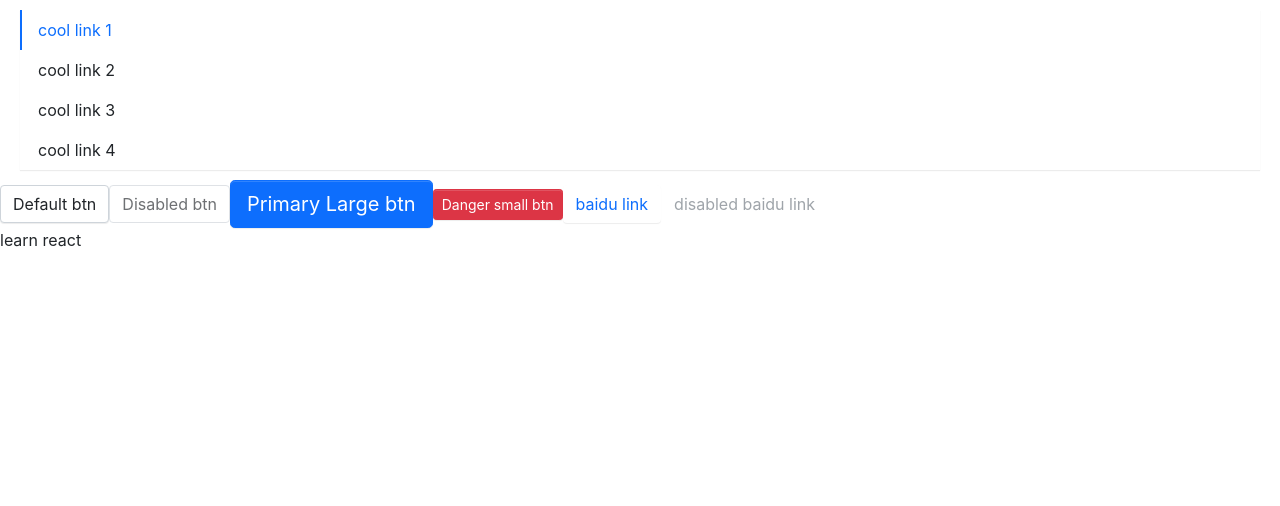
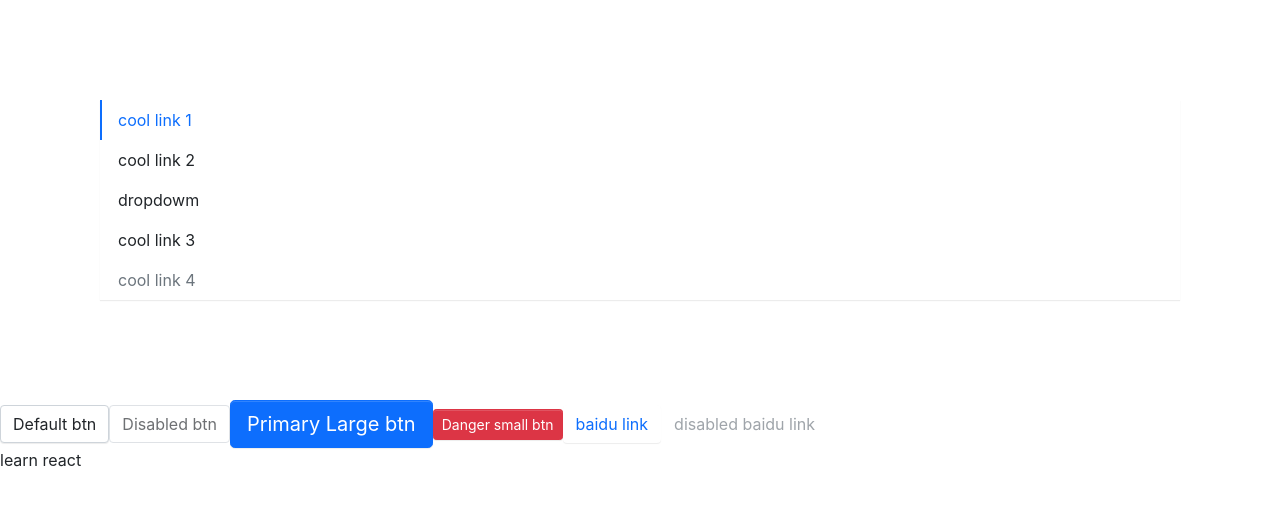
Before and after one commit to okkjoo/my-antd, a React (Create React App) app: page / in a window 1280 px wide. Shown: the top 506 px of the page. Built offline with nearby package versions, Linux system fonts and the light colour scheme.

Commit message:
[feat]: subMenu 下拉/展开

```diff
--- a/src/App.tsx
+++ b/src/App.tsx
@@ -5,7 +5,7 @@ import Button, {
 } from './components/Button/button'
 import Menu from './components/Menu/menu'
 import MenuItem from './components/Menu/menuItem'
-
+import SubMenu from './components/Menu/subMenu'
 function App() {
   return (
     <div className='App'>
@@ -15,12 +15,14 @@ function App() {
           onSelect={(index) => alert(index)}
           mode='vertical'
         >
-          <MenuItem index={0} disabled>
-            cool link 1
-          </MenuItem>
-          <MenuItem index={1}>cool link 2</MenuItem>
-          <MenuItem index={2}>cool link 3</MenuItem>
-          <MenuItem index={3}>cool link 4</MenuItem>
+          <MenuItem>cool link 1</MenuItem>
+          <MenuItem>cool link 2</MenuItem>
+          <SubMenu title='dropdowm'>
+            <MenuItem>dropdwom1</MenuItem>
+            <MenuItem>d2</MenuItem>
+          </SubMenu>
+          <MenuItem>cool link 3</MenuItem>
+          <MenuItem disabled>cool link 4</MenuItem>
         </Menu>
         {/* <h1>Hello</h1>
         <h2>Hello</h2>
--- a/src/components/Menu/_style.scss
+++ b/src/components/Menu/_style.scss
@@ -1,12 +1,12 @@
 .zhou-menu {
+  margin: 100px; //**方便观察效果
   display: flex;
   flex-wrap: wrap;
   padding-left: 0;
-  margin-bottom: 30px; //*
   list-style: none;
   border-bottom: $menu-border-width solid $menu-border-color;
   box-shadow: $menu-box-shadow;
-  .menu-item {
+  > .menu-item {
     padding: $menu-item-padding-y $menu-item-padding-x;
     cursor: pointer;
     transition: $menu-transition;
@@ -27,14 +27,71 @@
         $menu-item-active-color;
     }
   }
+  .submenu-item {
+    position: relative;
+    .submenu-title {
+      display: flex;
+      align-items: center;
+    }
+    .arrow-icon {
+      transition: transfrom 0.25s ease-in-out;
+      margin-left: 3px;
+    }
+    &:hover {
+      .arrow-icon {
+        transform: rotate(180deg);
+      }
+    }
+  }
+  .is-vertical {
+    .arrow-icon {
+      transform: rotate(0deg) !important;
+    }
+  }
+  .is-vertical.is-opened {
+    .arrow-icon {
+      transform: rotate(180deg) !important;
+    }
+  }
+  .zhou-submenu {
+    display: none;
+    list-style: none;
+    padding-left: 0;
+    white-space: nowrap;
+    .menu-item {
+      padding: $menu-item-padding-y $menu-item-padding-x;
+      cursor: pointer;
+      transition: $menu-transition;
+      color: $body-color;
+      &.is-active,
+      &:hover {
+        color: $menu-item-active-color !important;
+      }
+    }
+  }
+  .zhou-submenu.menu-opened {
+    display: block;
+  }
 }
-
+.menu-horizontal {
+  > .menu-item {
+    border-bottom: $menu-item-active-border-width solid transparent;
+  }
+  .zhou-submenu {
+    position: absolute;
+    background: $white;
+    z-index: 100;
+    top: calc(100% + 8px);
+    left: 0;
+    border: $menu-border-width solid $menu-border-color;
+    box-shadow: $submenu-box-shadow;
+  }
+}
 .menu-vertical {
   flex-direction: column;
   border-bottom: 0px;
-  margin: 10px 20px; //*
   border-right: $menu-border-width soid $menu-border-color;
-  .menu-item {
+  > .menu-item {
     border-left: $menu-item-active-border-width solid transparent;
     &.is-active,
     &:hover {
--- a/src/components/Menu/menu.tsx
+++ b/src/components/Menu/menu.tsx
@@ -16,6 +16,7 @@ export interface MenuProps {
 interface IMenuContext {
   index: number
   onSelect?: SelectCallback
+  mode?: MenuMode
 }
 export const MenuContext = createContext<IMenuContext>({ index: 0 })
 
@@ -26,6 +27,7 @@ const Menu: React.FC<MenuProps> = (props) => {
 
   const classes = classNames('zhou-menu', className, {
     'menu-vertical': mode === 'vertical',
+    'menu-horizontal': mode !== 'vertical',
   })
 
   const handleClick = (index: number) => {
@@ -35,6 +37,7 @@ const Menu: React.FC<MenuProps> = (props) => {
   const passedContext: IMenuContext = {
     index: currentActive ? currentActive : 0,
     onSelect: handleClick,
+    mode: mode,
   }
 
   const renderChildren = () => {
@@ -42,7 +45,7 @@ const Menu: React.FC<MenuProps> = (props) => {
       const childElement =
         child as React.FunctionComponentElement<MenuItemProps>
       const { displayName } = childElement.type
-      if (displayName === 'MenuItem') {
+      if (displayName === 'MenuItem' || 'SubMenu') {
         return React.cloneElement(childElement, { index })
       } else {
         console.error(
--- /dev/null
+++ b/src/components/Menu/subMenu.tsx
@@ -0,0 +1,84 @@
+import React, {
+  FunctionComponentElement,
+  useContext,
+  useState,
+} from 'react'
+import classNames from 'classnames'
+import { MenuContext } from './menu'
+import { MenuItemProps } from './menuItem'
+export interface SubMenuProps {
+  index?: number
+  title: string
+  className?: string
+}
+
+const SubMenu: React.FC<SubMenuProps> = (props) => {
+  const { index, title, className, children } = props
+
+  const [menuOpen, setOpen] = useState(false)
+  const context = useContext(MenuContext)
+
+  const classes = classNames('menu-item submenu-item', className, {
+    'is-active': context.index === index,
+  })
+
+  const handleClick = (e: React.MouseEvent) => {
+    e.preventDefault()
+    setOpen(!menuOpen)
+  }
+
+  let timer: any
+  const handleMouse = (e: React.MouseEvent, toggle: boolean) => {
+    clearTimeout(timer)
+    e.preventDefault()
+    timer = setTimeout(() => {
+      setOpen(toggle)
+    }, 300)
+  }
+
+  const clickEvents =
+    context.mode === 'vertical' ? { onClick: handleClick } : {}
+  const hoverEvents =
+    context.mode !== 'vertical'
+      ? {
+          onMouseEnter: (e: React.MouseEvent) => {
+            handleMouse(e, true)
+          },
+          onMouseLeave: (e: React.MouseEvent) => {
+            handleMouse(e, false)
+          },
+        }
+      : {}
+
+  const renderChildren = () => {
+    const subMenuoClasses = classNames('zhou-submenu', {
+      'menu-opened': menuOpen,
+    })
+    const childrenComponent = React.Children.map(
+      children,
+      (child, i) => {
+        const childElement =
+          child as FunctionComponentElement<MenuItemProps>
+        if (childElement.type.displayName === 'MenuItem') {
+          return childElement
+        } else {
+          console.error(
+            'Warning:SubMenu has a child which is not a MenuItem component',
+          )
+        }
+      },
+    )
+    return <ul className={subMenuoClasses}>{childrenComponent}</ul>
+  }
+  return (
+    <li key={index} className={classes} {...hoverEvents}>
+      <div className='submenu-title' {...clickEvents}>
+        {title}
+      </div>
+      {renderChildren()}
+    </li>
+  )
+}
+
+SubMenu.displayName = 'SubMenu'
+export default SubMenu
```
